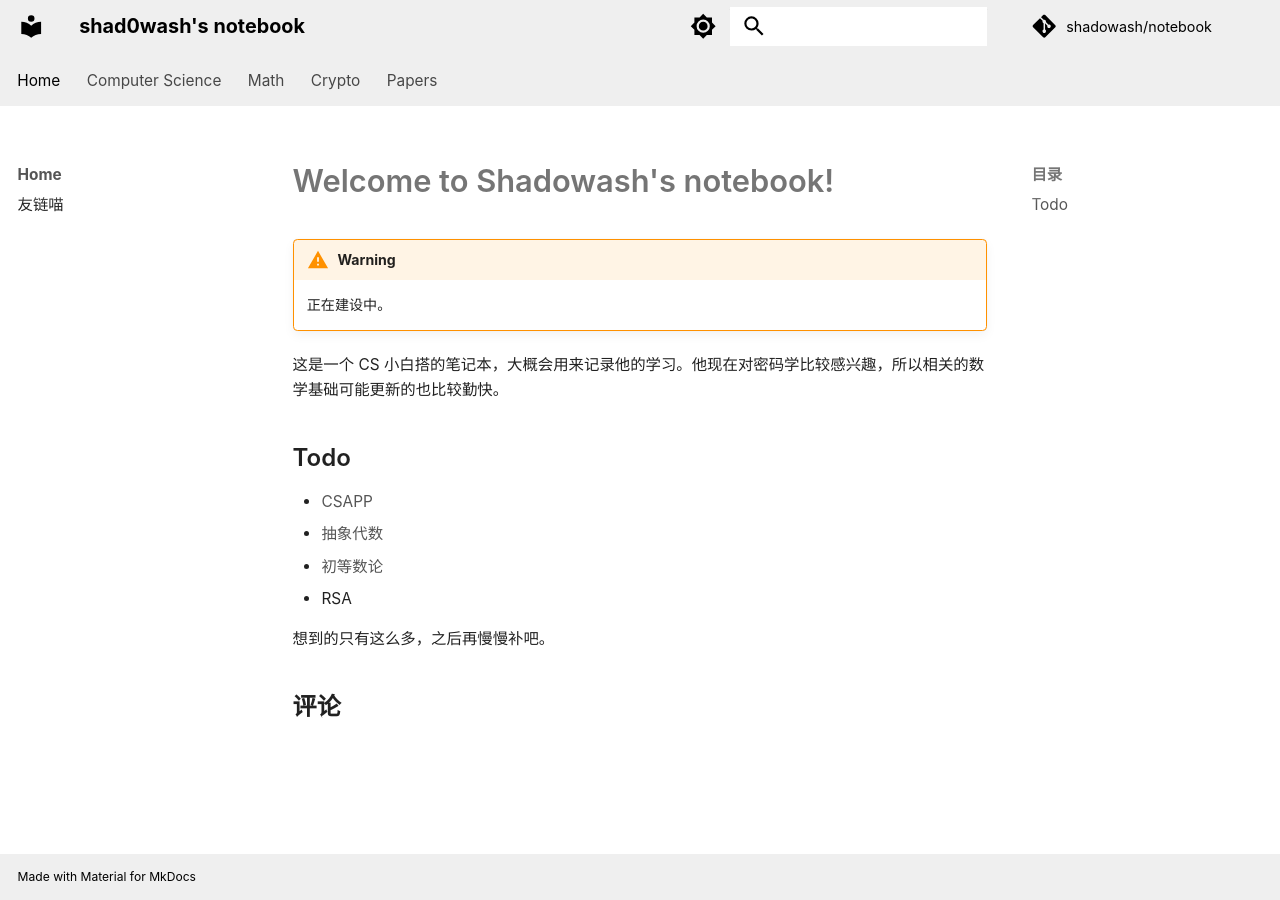
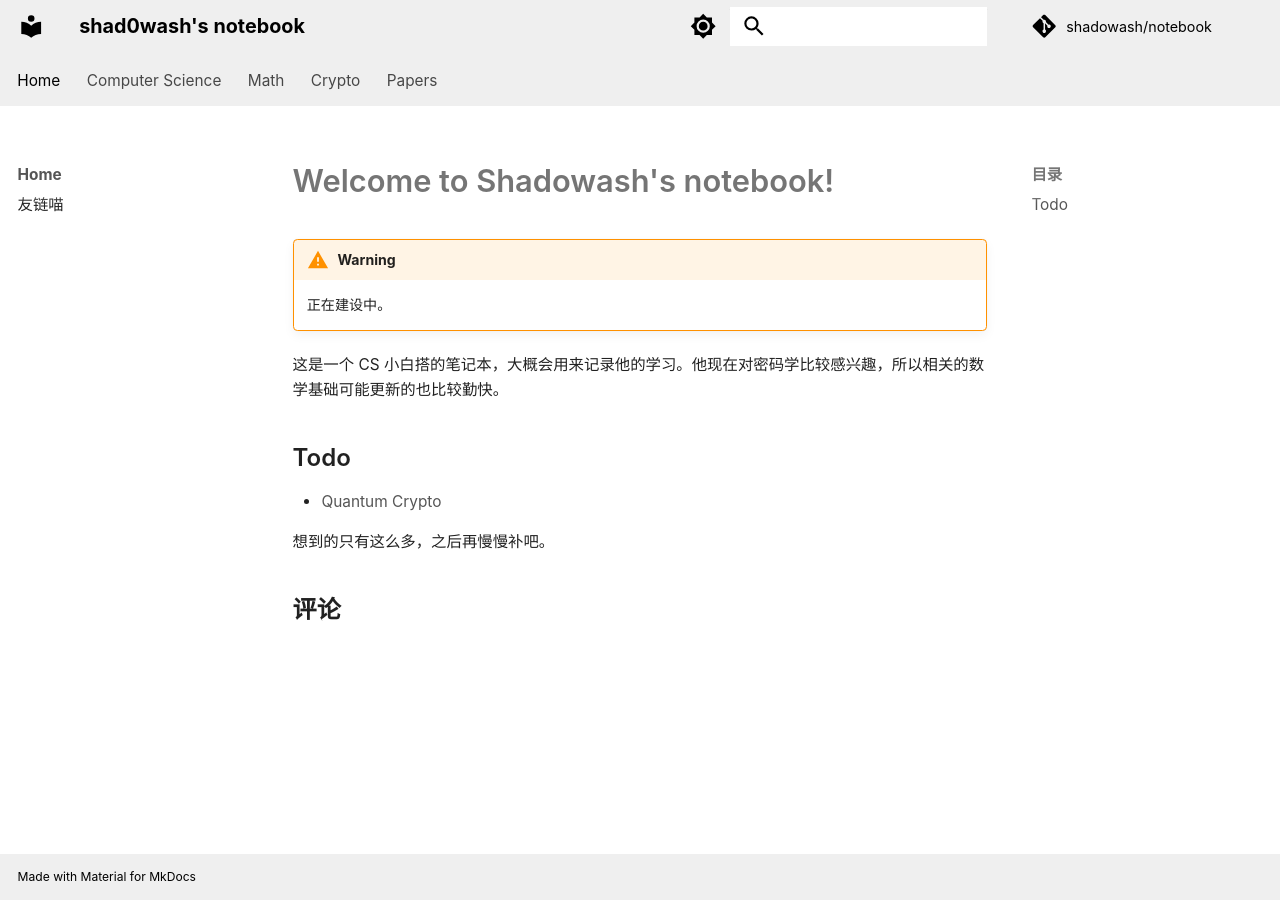
Before and after one commit to shadowash0215/notebook, an MkDocs documentation site: the page built from docs/index.md, in a window 1280 px wide. Built offline with MkDocs 1.6.1 and Material for MkDocs 9.7.7, drawn with Linux system fonts in a browser that asks for light colours; comment, search, counter and statistics services are not loaded; a style sheet for code colours, icons or effects is not loaded.

Commit message:
docs: update homepage

```diff
--- a/docs/index.md
+++ b/docs/index.md
@@ -10,9 +10,6 @@ comments: true
 这是一个 CS 小白搭的笔记本，大概会用来记录他的学习。他现在对密码学比较感兴趣，所以相关的数学基础可能更新的也比较勤快。
 
 ## Todo
-* [CSAPP](cs\CSAPP\index.md)
-* [抽象代数](math\AbstractAlgebra\index.md)
-* [初等数论](math\NumberTheory\index.md)
-* RSA
+* [Quantum Crypto](papers\index.md)
 
 想到的只有这么多，之后再慢慢补吧。
```
